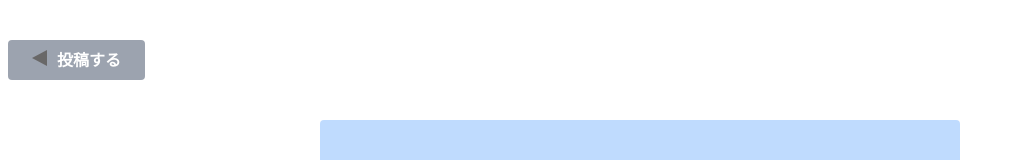
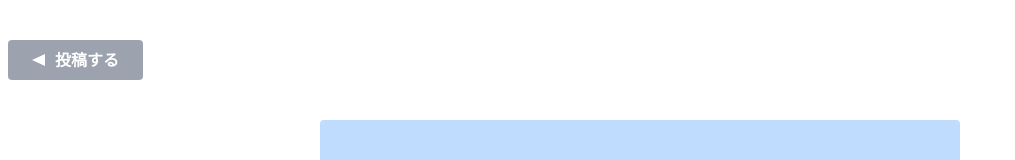
Before and after one commit to oshita-n/hajimari, a Next.js app: page /agenda in a window 1280 px wide. Shown: the top 160 px of the page, without its empty margins (0-1015 px from the left). Built offline with nearby package versions, Linux system fonts and the light colour scheme.

Commit message:
🎨 レイアウトの変更

```diff
--- a/styles/Home.module.css
+++ b/styles/Home.module.css
@@ -123,7 +123,7 @@
 .triangle {
   display: inline-block;
   border-style: solid;
-  border-width: 8px 15px 8px 0;
-  border-color: transparent rgb(105, 104, 104) transparent transparent;
+  border-width: 6px 13px 6px 0;
+  border-color: transparent rgb(255, 255, 255) transparent transparent;
   margin-right: 10px;
 }
```
